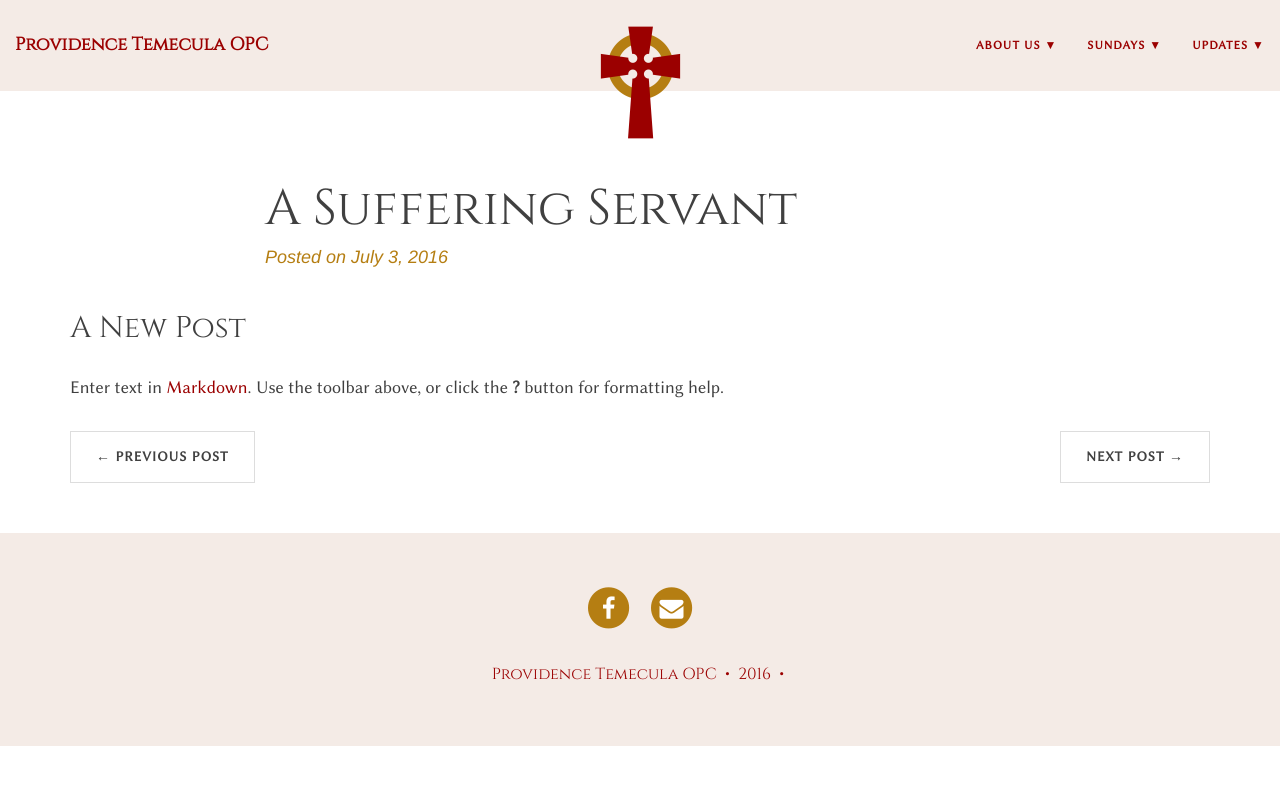
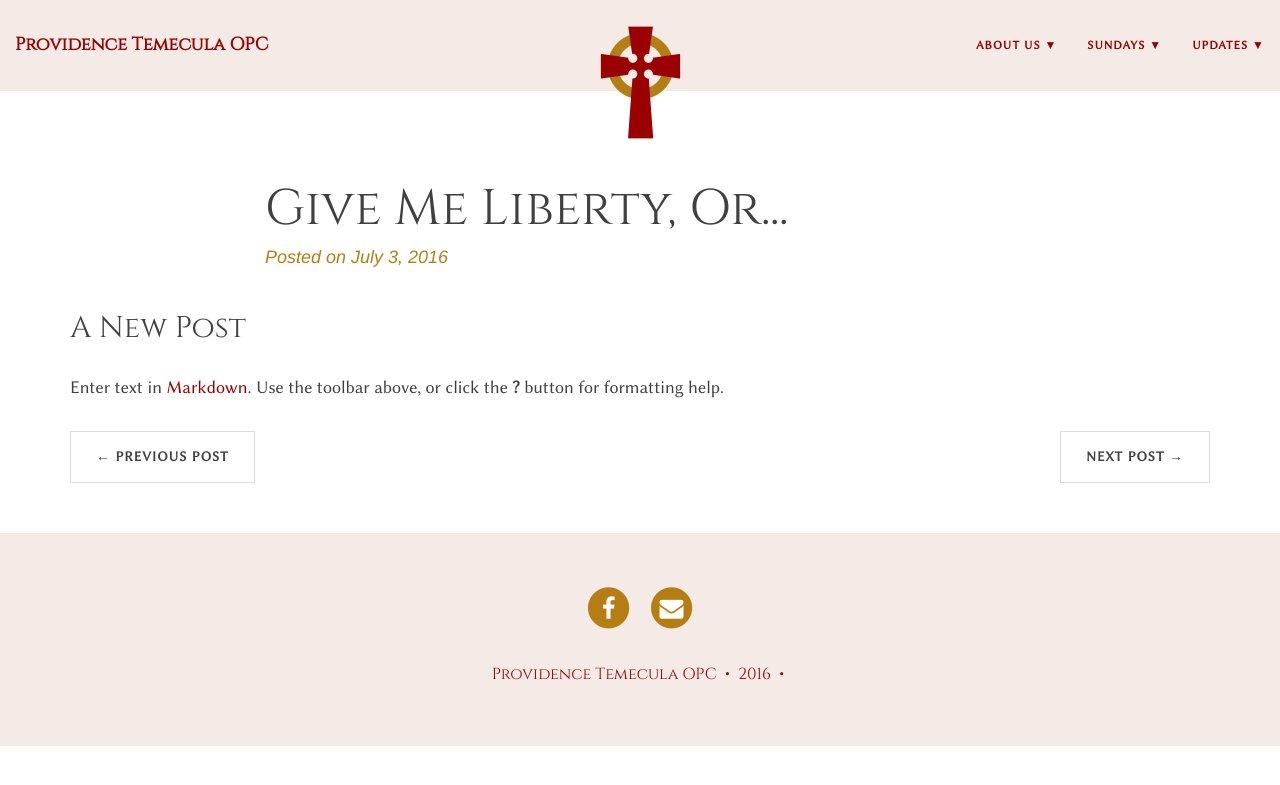
Before and after one commit to japodacaj/temeculaopc.github.io, a Jekyll site: the page built from _posts/sundays/2016-06-30-a-suffering-servant.md, in a window 1280 px wide. Shown: the top 785 px of the page. Built offline with Jekyll 4.4.1, drawn with Linux system fonts in a browser that asks for light colours; nearby versions of some CDN libraries.

Commit message:
Updated 2016-06-30-a-suffering-servant.md

```diff
--- a/_posts/sundays/2016-06-30-a-suffering-servant.md
+++ b/_posts/sundays/2016-06-30-a-suffering-servant.md
@@ -2,9 +2,9 @@
 category: sundays
 layout: post
 published: true
-title: A Suffering Servant
+title: 'Give Me Liberty, Or...'
 series: King Jesus Is All
-text: 'Colossians 1:24-2:5'
+text: 'Colossians 2:16-23'
 date: '2016-07-03'
 ---
 ## A New Post
```
